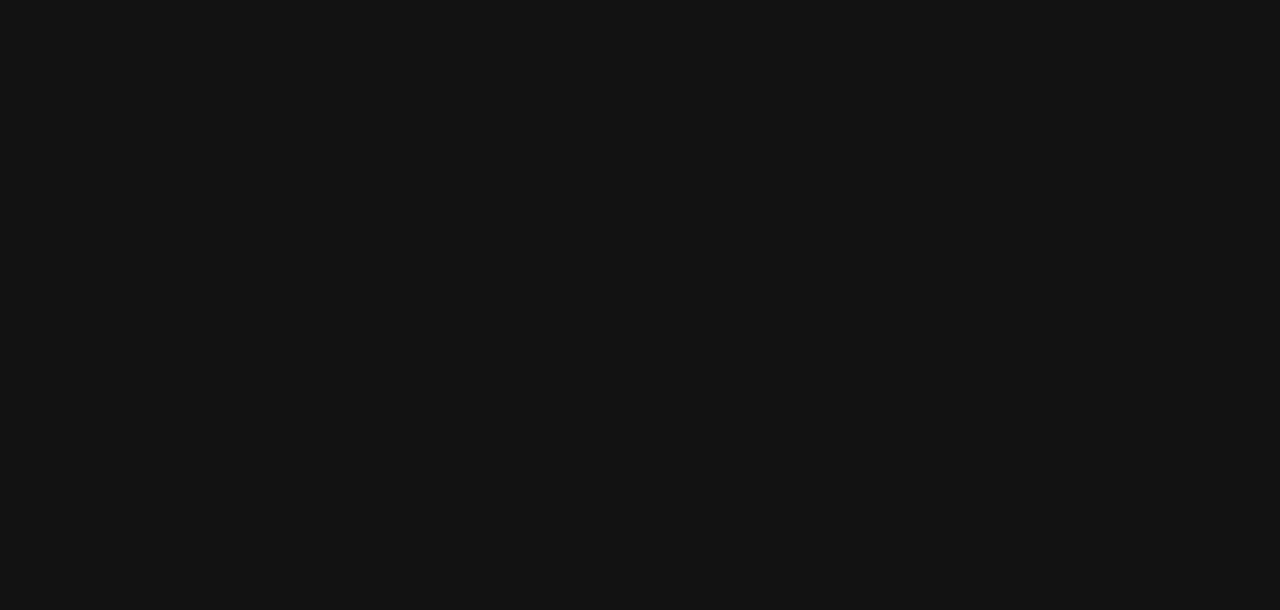
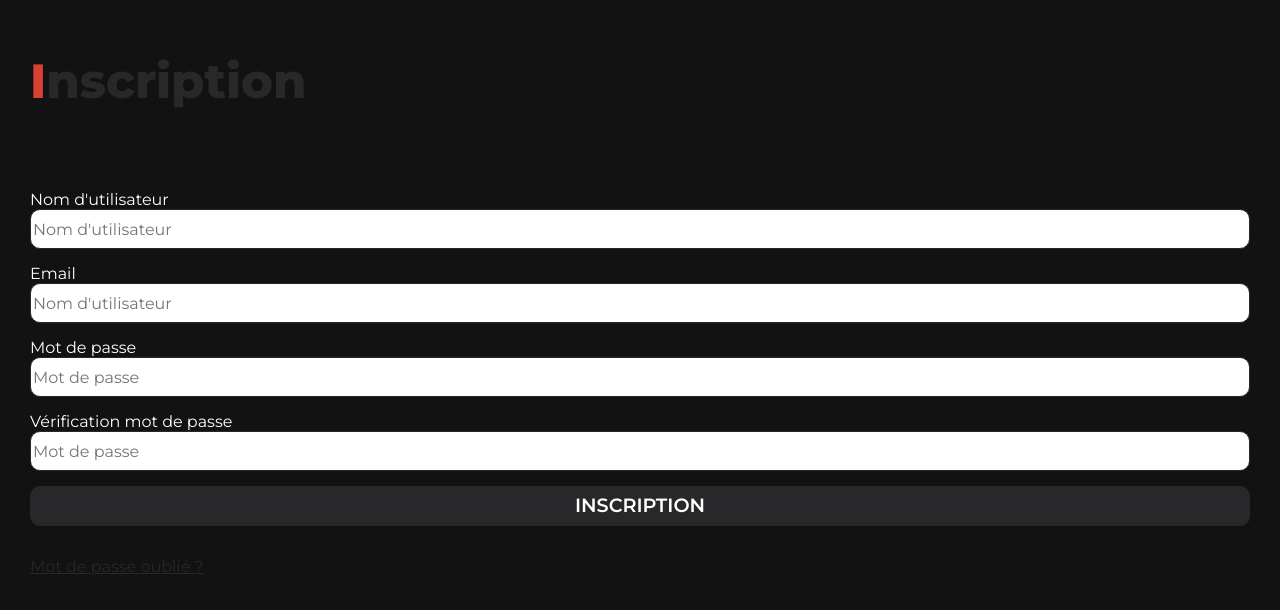
Before and after one commit to EloxFire/Web-Mobile-Final-Project, a React (Create React App) app: page /signup in a window 1280 px wide. Shown: the part 106-716 px from the top of the page. Built offline with nearby package versions, Linux system fonts and the light colour scheme.

Commit message:
Added register page

```diff
--- a/src/App.tsx
+++ b/src/App.tsx
@@ -15,6 +15,7 @@
 import Profil from './pages/Profil/Profil';
 import Stats from './pages/Stats/Stats';
 import LoginPage from './pages/LoginPage/LoginPage';
+import RegisterPage from './pages/RegisterPage/RegisterPage';
 import Overview from './pages/Overview/Overview';
 
 /* Core CSS required for Ionic components to work properly */
@@ -57,6 +58,9 @@
             <Route path="/signin">
               <LoginPage />
             </Route>
+            <Route path="/signup">
+              <RegisterPage />
+            </Route>
             <Route path="/overview">
               <Overview />
             </Route>
--- /dev/null
+++ b/src/pages/RegisterPage/RegisterPage.tsx
@@ -0,0 +1,71 @@
+import React, {useState, useEffect, Fragment} from 'react';
+import { IonContent, IonHeader, IonPage, IonTitle, IonToolbar, IonIcon } from '@ionic/react';
+import { getAuth, createUserWithEmailAndPassword, signInWithEmailAndPassword } from 'firebase/auth';
+import './register.css';
+
+const RegisterPage: React.FC = () => {
+
+  const [username, setUsername] = useState("");
+  const [userMail, setUserMail] = useState("");
+  const [userPassword, setUserPassword] = useState("");
+  const [userPasswordConfirmation, setUserPasswordConfirmation] = useState("");
+  const [user, setUser] = useState<object | undefined>(undefined);
+
+  const registerNewUser = (e: React.SyntheticEvent) => {
+    e.preventDefault();
+
+    const auth = getAuth();
+    createUserWithEmailAndPassword(auth, username, userPassword)
+    .then((userInfos) => {
+      console.log(userInfos.user);
+      // Setting user
+      setUser({
+        uid: userInfos.user.uid ? userInfos.user.uid : "",
+        username: userInfos.user.displayName ? userInfos.user.displayName : "",
+        email: userInfos.user.email ? userInfos.user.email : "",
+        emailVerified: userInfos.user.emailVerified ? userInfos.user.emailVerified : false,
+        phone: userInfos.user.phoneNumber ? userInfos.user.phoneNumber : "",
+        pictureUrl: userInfos.user.photoURL ? userInfos.user.photoURL : ""
+      })
+    }).catch((error) => {
+      console.log(error);
+    })
+  }
+
+  return (
+    <IonPage>
+      <IonContent fullscreen>
+        <div className="container">
+          <p className="signup-title"><span>I</span>nscription</p>
+
+          <form className="signup-form" onSubmit={registerNewUser}>
+            <div className="form-block-column">
+              <label htmlFor="signup-username-input">Nom d'utilisateur</label>
+              <input onChange={(e) => setUsername(e.target.value)} className="signup-input" id="signup-username-input" type="text" placeholder="Nom d'utilisateur"/>
+            </div>
+            <div className="form-block-column">
+              <label htmlFor="signup-username-input">Email</label>
+              <input onChange={(e) => setUserMail(e.target.value)} className="signup-input" id="signup-username-input" type="text" placeholder="Nom d'utilisateur"/>
+            </div>
+            <div className="form-block-column">
+              <label htmlFor="signup-password-input">Mot de passe</label>
+              <input onChange={(e) => setUserPassword(e.target.value)} className="signup-input" id="signup-password-input" type="password" placeholder="Mot de passe"/>
+            </div>
+            <div className="form-block-column">
+              <label htmlFor="signup-password-input">Vérification mot de passe</label>
+              <input onChange={(e) => setUserPasswordConfirmation(e.target.value)} className="signup-input" id="signup-password-input" type="password" placeholder="Mot de passe"/>
+            </div>
+            <div className="form-block-column">
+              <button type="submit" className="button signup-button">Inscription</button>
+            </div>
+          </form>
+          <p id="signup-feedback" className="signup-feedback"></p>
+          <p id="signup-feedback-error" className="signup-feedback"></p>
+          <a className="signup-pass-forgot" href="/forgot">Mot de passe oublié ?</a>
+        </div>
+      </IonContent>
+    </IonPage>
+  );
+};
+
+export default RegisterPage;
--- /dev/null
+++ b/src/pages/RegisterPage/register.css
@@ -0,0 +1,38 @@
+@import "../../App.css";
+
+.container {
+  justify-content: flex-start;
+  padding-top: calc(var(--vh, 1vh) * 5);
+}
+
+.signup-title{
+  color: var(--ion-custom-black);
+  font-size: 3em;
+  font-weight: 800;
+  margin: 0;
+}
+
+.signup-title span{
+  color: var(--ion-custom-red);
+}
+
+.signup-input{
+  background-color: var(--ion-custom-white);
+  border: 1px solid var(--ion-custom-black);
+  border-radius: 10px;
+  height: 40px;
+}
+
+.signup-form{
+  margin-top: calc(var(--vh, 1vh) * 10);
+}
+
+.signup-pass-forgot{
+  color: var(--ion-custom-black);
+  padding-top: calc(var(--vh, 1vh) * 2);
+}
+
+.signup-feedback{
+  margin: 0;
+  text-align: center;
+}
```
